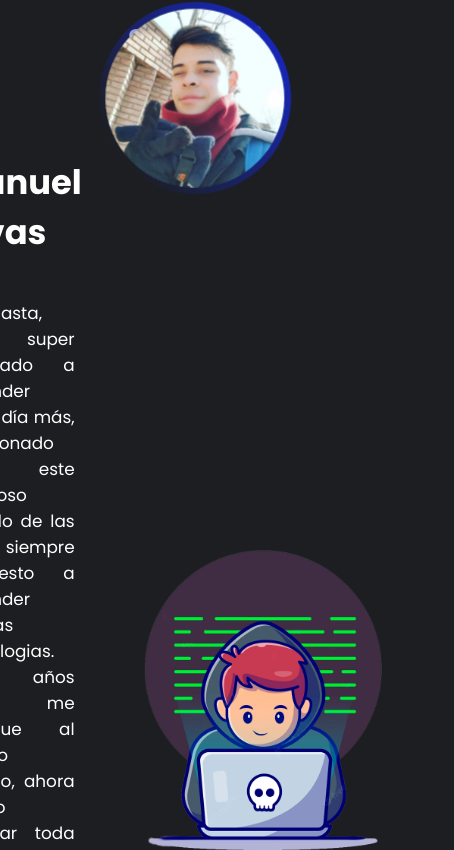
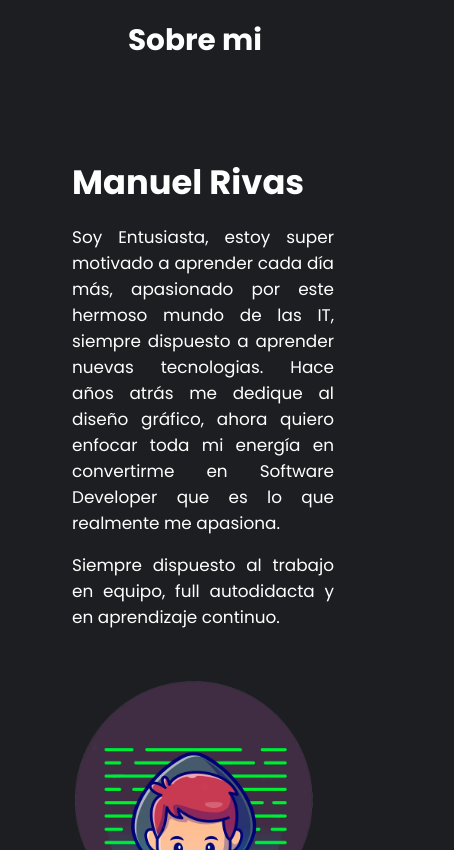
Before and after one commit to rexdaro/Portfolio, a React (Vite) app: page / in a window 390 px wide. Shown: the part 1074-1924 px from the top of the page, 454 px wide, since content can reach past the window. Built offline with nearby package versions, Linux system fonts and the light colour scheme.

Commit message:
responsive completo

```diff
--- a/src/App.css
+++ b/src/App.css
@@ -740,9 +740,9 @@
         position: absolute;
         padding: 0;
         flex-direction: column;
-        height: 90vh;
+        height: 93vh;
         width: 100vw;
-        top: 6rem;
+        top: 4.5rem;
         background-color: #303338;
         display: flex;
     }
@@ -779,4 +779,33 @@
         margin: 10rem 1rem;
 
     }
+
+    .container_info_principal {
+        display: flex;
+        flex-direction: column;
+        justify-content: center;
+        align-items: center;
+        width: 100%;
+    }
+
+    .div_card {
+        display: flex;
+        flex-direction: column;
+        justify-content: center;
+        width: 100%;
+    }
+
+    .div_padre_sobreMi {
+        display: flex;
+        align-items: center;
+        justify-content: center;
+        flex-wrap: wrap;
+    }
+
+    .div_sobreMi {
+        display: flex;
+        flex-direction: column;
+        text-align: justify;
+        width: 100%;
+    }
 }
```
